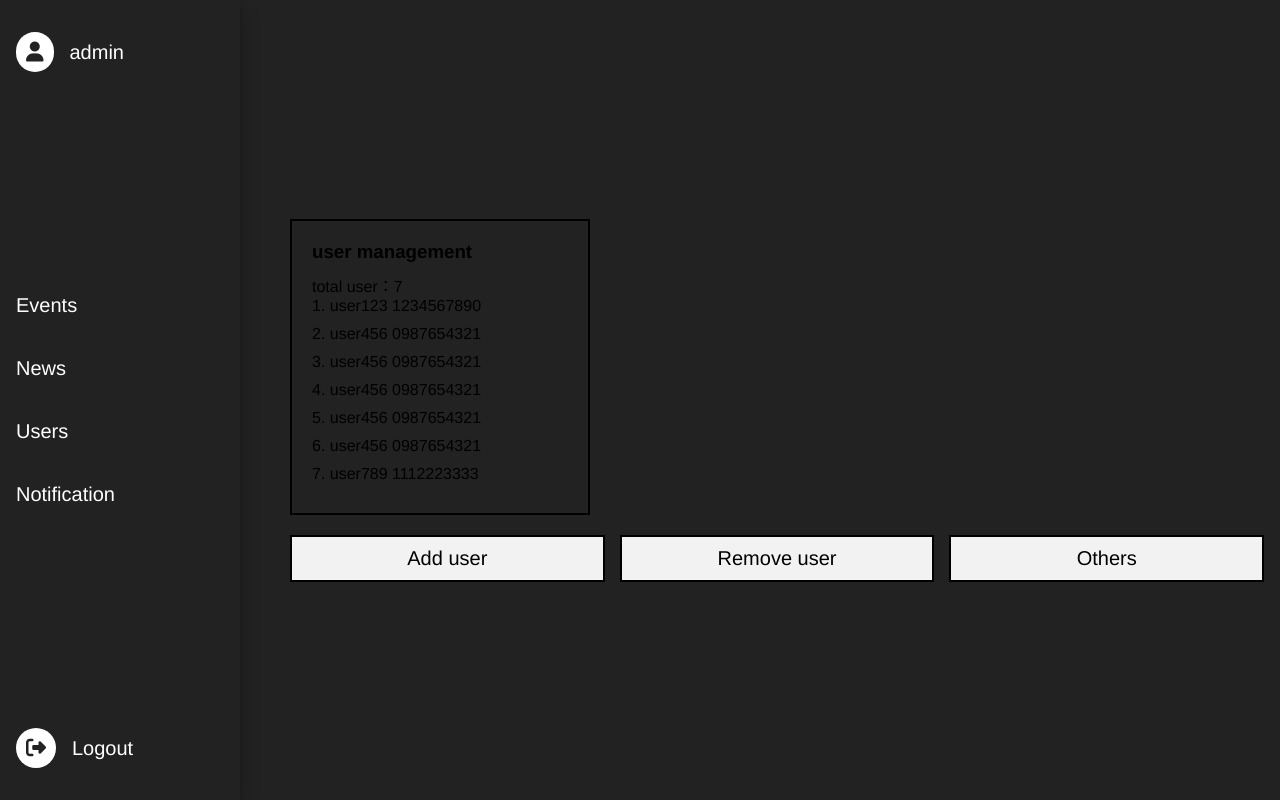
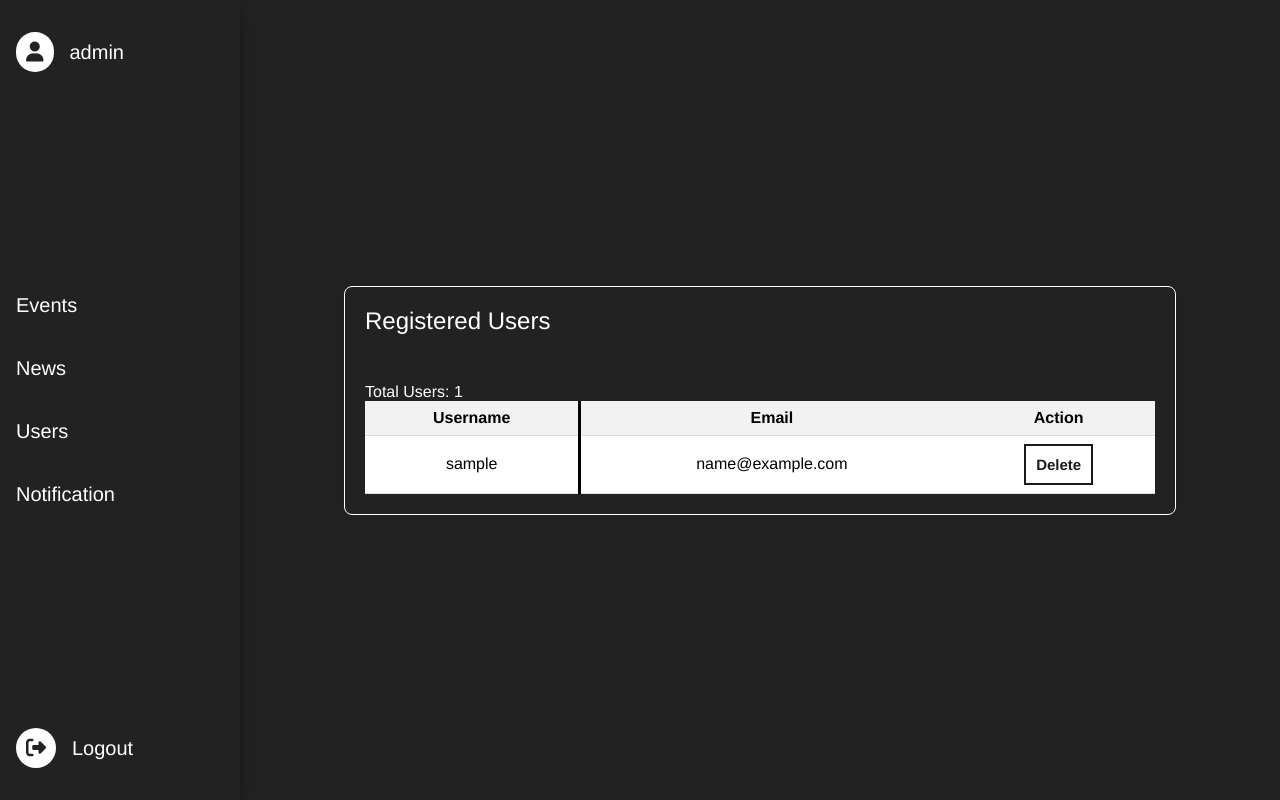
Before and after one commit to zhon12345/Robotics-Club, a PHP site: page /admin/users.php in a window 1280 px wide. Run offline with PHP 8.4, Linux system fonts and the light colour scheme; the visitor is signed in with stand-in values (Sample User, id 1); tables that the repository leaves empty or names only in its code hold one stand-in row (values such as "Sample post").

Commit message:
user-management

```diff
--- a/admin/edit_news.php
+++ b/admin/edit_notification.php
@@ -7,7 +7,7 @@ if (!isset($_SESSION['admin'])) {
 }
 
 $title = 'Edit News';
-$css = '../css/admin/edit_display.css';
+$css = '../css/admin/edit-display.css';
 
 include('../includes/header-admin.php');
 require_once('../includes/helper.php');
@@ -28,7 +28,7 @@ if ($_SERVER["REQUEST_METHOD"] == "POST") {
             die("Connection failed: " . $con->connect_error);
         }
 
-        $sql = 'UPDATE news SET title = ?, content = ? WHERE id = ?';
+        $sql = 'UPDATE notification SET title = ?, content = ? WHERE id = ?';
         $stm = $con->prepare($sql);
         $stm->bind_param('ssi', $title, $content, $id);
         $stm->execute();
@@ -52,7 +52,7 @@ if (isset($_POST['edit_id'])) {
     if ($con->connect_error) {
         die("Connection failed: " . $con->connect_error);
     }
-    $result = $con->query("SELECT title, content FROM news WHERE id = $edit_id");
+    $result = $con->query("SELECT title, content FROM notification WHERE id = $edit_id");
     if ($result && $result->num_rows > 0) {
         $row = $result->fetch_assoc();
         $edit_title = $row['title'];
--- a/admin/users.php
+++ b/admin/users.php
@@ -10,46 +10,71 @@ $title = 'User Management';
 $css = '../css/admin/users.css';
 
 include('../includes/header-admin.php');
+require_once('../includes/helper.php');
+
+$con = new mysqli(DB_HOST, DB_USER, DB_PASS, DB_NAME);
+if ($con->connect_error) {
+    die("Connection failed: " . $con->connect_error);
+}
+
+if ($_SERVER["REQUEST_METHOD"] == "POST" && isset($_POST['username'])) {
+    $username = $_POST['username'];
+
+    $delete_query = "DELETE FROM user WHERE username = '$username'";
+    if ($con->query($delete_query) === TRUE) {
+        echo "<script>alert('User deleted successfully.');</script>";
+    } else {
+        echo "<script>alert('Error deleting user.');</script>";
+    }
+}
+
+$result = $con->query("SELECT * FROM user");
 ?>
 
 <section class="main-section">
     <div class="main-container">
-        <div class="person-management">
-            <h3>user management</h3>
-            <?php
-            $users = array(
-                array("username" => "user123", "phone" => "1234567890"),
-                array("username" => "user456", "phone" => "0987654321"),
-                array("username" => "user456", "phone" => "0987654321"),
-                array("username" => "user456", "phone" => "0987654321"),
-                array("username" => "user456", "phone" => "0987654321"),
-                array("username" => "user456", "phone" => "0987654321"),
-                array("username" => "user789", "phone" => "1112223333")
-            );
-            $total_users = count($users);
+        <h2>Registered Users</h2>
 
-            echo "<p>total user：" . $total_users . "</p>";
+        <?php
+        $totalUsersResult = $con->query("SELECT COUNT(*) AS total_users FROM user");
+        $totalUsers = 0;
 
-            foreach ($users as $index => $user) {
-                echo "<div class='person-info'>";
-                echo "<p>" . ($index + 1) . ". " . $user['username'] . " " . $user['phone'] . "</p>";
-                echo "</div>";
-            }
-            ?>
-        </div>
-        <div class="button-container">
-            <div class="button">
-                <a href="#">Add user</a>
-            </div>
-            <div class="button">
-                <a href="#">Remove user</a>
-            </div>
-            <div class="button">
-                <a href="#">Others</a>
-            </div>
-        </div>
+        if ($totalUsersResult && $totalUsersResult->num_rows > 0) {
+            $totalUsersData = $totalUsersResult->fetch_assoc();
+            $totalUsers = $totalUsersData['total_users'];
+        }
+
+        echo "<div style='color: white;'>Total Users: $totalUsers</div>";
+        ?>
+
+        <table>
+            <thead>
+                <tr>
+                    <th>Username</th>
+                    <th>Email</th>
+                    <th>Action</th>
+                </tr>
+            </thead>
+            <tbody>
+                <?php
+                if ($result && $result->num_rows > 0) {
+                    while ($row = $result->fetch_assoc()) {
+                        echo "<tr>";
+                        echo "<td>" . $row['username'] . "</td>";
+                        echo "<td>" . $row['email'] . "</td>";
+                        echo "<td>
+                                <form action='' method='post'>
+                                    <input type='hidden' name='username' value='" . $row['username'] . "'>
+                                    <button type='submit'>Delete</button>
+                                </form>
+                              </td>";
+                        echo "</tr>";
+                    }
+                } else {
+                    echo "<tr><td colspan='3'>No users found.</td></tr>";
+                }
+                ?>
+            </tbody>
+        </table>
     </div>
 </section>
-</body>
-
-</html>
--- a/css/admin/users.css
+++ b/css/admin/users.css
@@ -1,32 +1,47 @@
-.person-management {
-	border: 2px solid black;
-	padding: 20px;
-	width: 300px;
-	margin-bottom: 20px;
+.main-section {
+	justify-content: center;
 }
 
-.person-management h3 {
-	margin-bottom: 10px;
+.main-container {
+	width: 80%;
+	margin: 20px auto;
+	padding: 20px;
+	border: 1px solid #ffffff;
+	border-radius: 8px;
+	box-shadow: 0 0 10px rgba(0, 0, 0, 0.1);
+	color: #000000;
 }
 
-.person-info {
-	margin-bottom: 10px;
+.main-container h2 {
+	color: #ffffff;
 }
 
-.button-container {
-	display: flex;
-	justify-content: space-between;
+table {
+	width: 100%;
+	border-collapse: collapse;
+	background-color: #ffffff;
 }
 
-.button {
-	border: 2px solid black;
-	padding: 10px;
-	background-color: #f2f2f2;
-	width: calc(33.33% - 10px);
+th,
+td {
+	padding: 8px;
 	text-align: center;
+	border-bottom: 1px solid #ddd;
+	color: #000000;
 }
 
-.button a {
-	text-decoration: none;
-	color: black;
+th:first-child {
+	border-right: 3px solid #000;
 }
+
+td:first-child {
+	border-right: 3px solid #000;
+}
+
+th {
+	background-color: #f2f2f2;
+}
+
+tr:hover {
+	background-color: #f5f5f5;
+}
```
Also changed, not shown: admin/notification.php (+136 -33 lines), css/admin/edit-display.css (+31 -35 lines).
